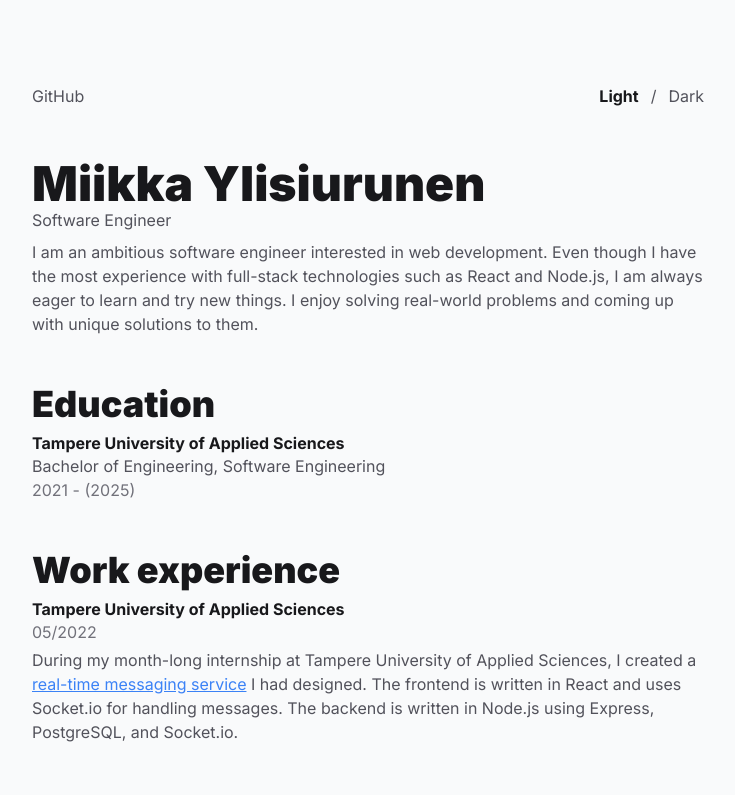
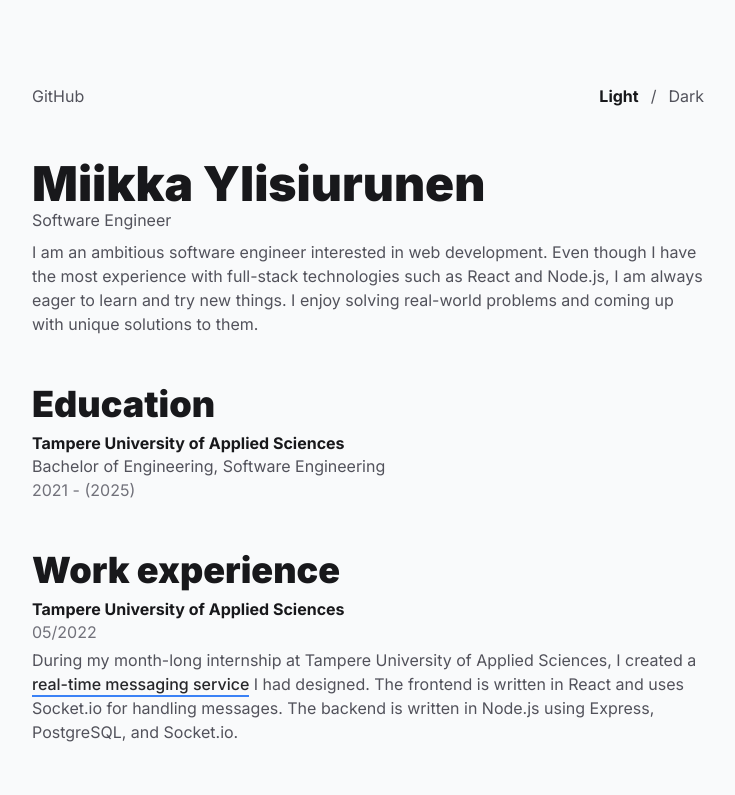
Before and after one commit to miikkaylisiurunen/miikkay.com, a Next.js app: page / in a window 1280 px wide. Shown: the top 795 px of the page, without its empty margins (272-1007 px from the left). Built offline with nearby package versions, Linux system fonts and the light colour scheme.

Commit message:
Use custom link component

```diff
--- a/pages/index.tsx
+++ b/pages/index.tsx
@@ -10,6 +10,7 @@ import SkillPill from 'components/SkillPill';
 import Subheader from 'components/Subheader';
 import skills from 'public/skills.json';
 import projects from 'public/projects.json';
+import CustomLink from 'components/CustomLink';
 
 const Home: NextPage = () => {
   const { resolvedTheme } = useTheme();
@@ -69,14 +70,9 @@ const Home: NextPage = () => {
             </div>
             <Paragraph>
               During my month-long internship at Tampere University of Applied Sciences, I created a{' '}
-              <a
-                className="underline text-blue-500 hover:text-blue-700 dark:text-blue-400 dark:hover:text-blue-500 transition-colors"
-                href="https://chat.miikkay.com"
-                target="_blank"
-                rel="noreferrer"
-              >
+              <CustomLink href="https://chat.miikkay.com" external>
                 real-time messaging service
-              </a>{' '}
+              </CustomLink>{' '}
               I had designed. The frontend is written in React and uses Socket.io for handling
               messages. The backend is written in Node.js using Express, PostgreSQL, and Socket.io.
             </Paragraph>
```
